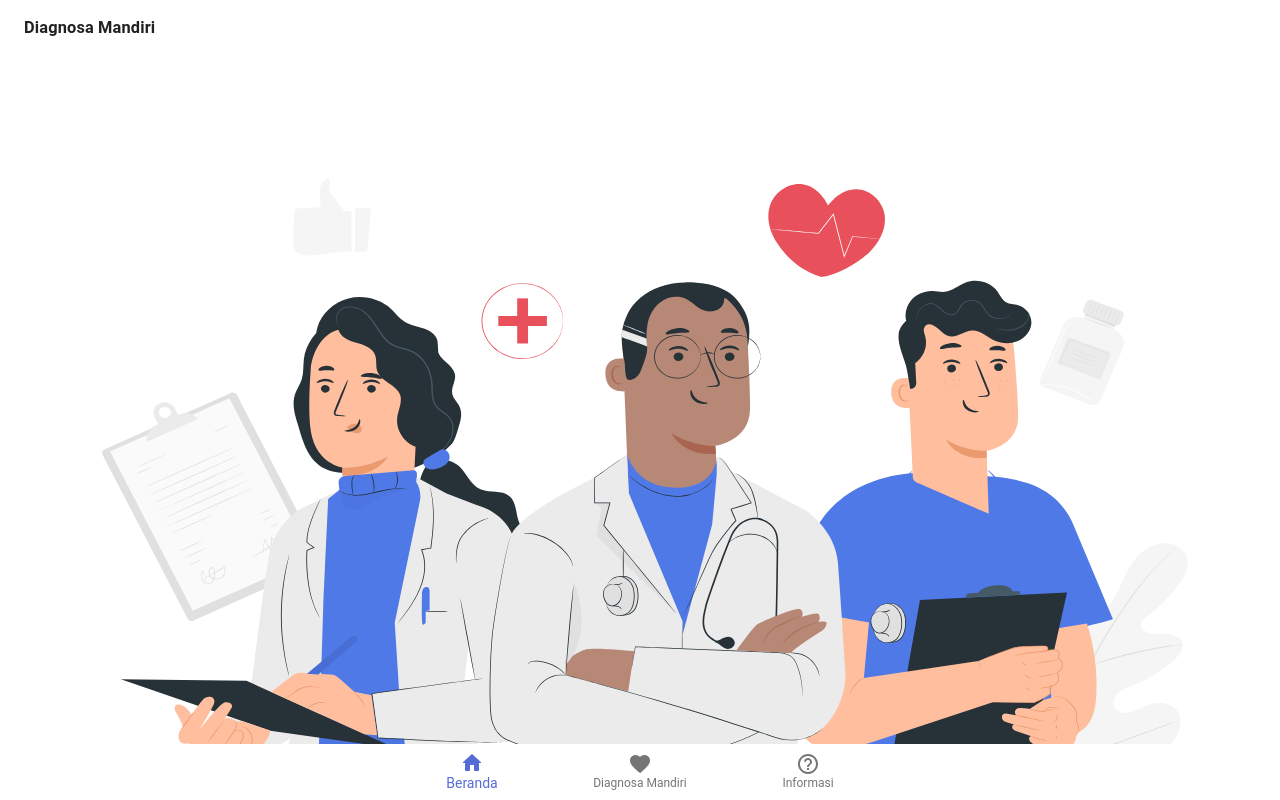
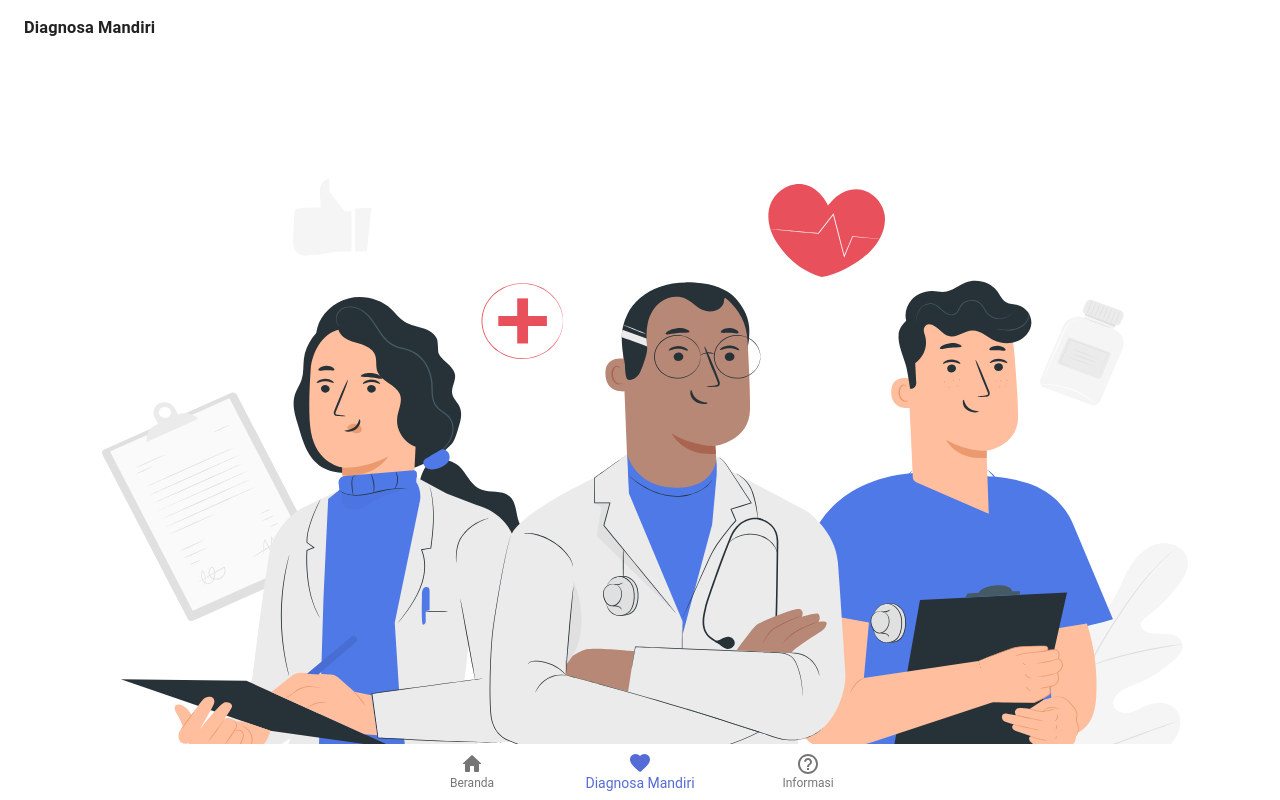
Before and after one commit to ihsanrabb/sadari-covid, a Next.js app: page /diagnosis-page in a window 1280 px wide. Shown: the top 800 px of the page. Built offline with nearby package versions, Linux system fonts and the light colour scheme.

Commit message:
add diagnosis page route

```diff
--- a/components/BottomNavigation.js
+++ b/components/BottomNavigation.js
@@ -25,6 +25,9 @@ const SimpleBottomNavigation = () => {
       case '/':
         setValue(0)
         break
+      case '/diagnosis-page':
+        setValue(1)
+        break
       case '/information':
         setValue(2)
         break
@@ -44,7 +47,8 @@ const SimpleBottomNavigation = () => {
         onClick={() => router.push('/')} />
       <BottomNavigationAction
         label="Diagnosa Mandiri"
-        icon={<FavoriteRoundedIcon />} />
+        icon={<FavoriteRoundedIcon />}
+        onClick={() => router.push('/diagnosis-page')} />
       <BottomNavigationAction
         label="Informasi"
         icon={<HelpOutlineRoundedIcon />}
```
